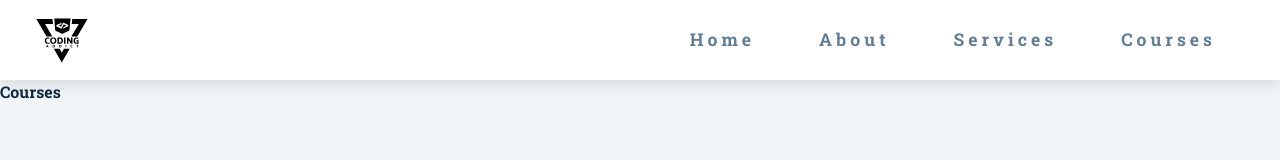
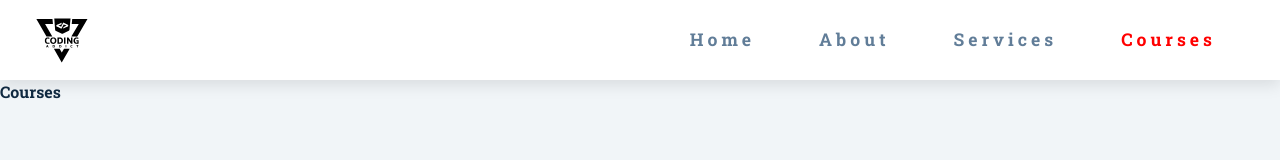
Before and after one commit to mengzhou44/demo-weather, a Next.js app: page /courses in a window 1280 px wide. Shown: the top 160 px of the page. Built offline with nearby package versions, Linux system fonts and the light colour scheme.

Commit message:
set selected

```diff
--- a/components/header.js
+++ b/components/header.js
@@ -1,26 +1,50 @@
 import styles from './header.module.css';
-import { useState } from 'react';
+import { useEffect, useState } from 'react';
 import Link from 'next/link';
+import { useRouter } from 'next/router';
 import { scrollToSection } from '../utils/scroll-to-section';
 import { useDevice } from '../hooks/use-device';
-import { useRouter } from 'next/router';
+
 const Header = () => {
   const [showLinks, setShowLinks] = useState(false);
+  const [selected, setSelected] = useState();
   const device = useDevice();
   const router = useRouter();
+
   const isHomePage = router.asPath !== '/courses';
 
+  useEffect(() => {
+    const { pathname, asPath } = router;
+
+    if (pathname === '/') {
+      if (asPath.endsWith('services')) {
+        setSelected('services');
+      } else if (asPath.endsWith('about')) {
+        setSelected('about');
+      } else {
+        setSelected('home');
+      }
+    } else if (pathname === '/courses') {
+      setSelected('courses');
+    }
+  }, []);
+
   function renderHomeLink(section) {
+    let linkClassName = '';
+    if (section === selected) {
+      linkClassName = styles['link-selected'];
+    }
     return (
       <li>
-        <Link
-          href={`/#${section}`}>
+        <Link href={`/#${section}`}>
           <a
             onClick={(e) => {
+              setSelected(section);
               if (isHomePage) {
                 scrollToSection(e, device);
               }
             }}
+            className={linkClassName}
           >
             {section}
           </a>
@@ -29,15 +53,38 @@ const Header = () => {
     );
   }
 
+  function renderPageLink(section) {
+    let linkClassName = '';
+    if (section === selected) {
+      linkClassName = styles['link-selected'];
+    }
+    return (
+      <li>
+        <Link href={`/${section}`}>
+          <a
+            onClick={() => {
+              setSelected(section);
+            }}
+            className={linkClassName}
+          >
+            courses
+          </a>
+        </Link>
+      </li>
+    );
+  }
+
   function renderLinks() {
     return (
-      <div id="links" className={styles.links} onClick={()=> setShowLinks(false)}>
+      <div
+        id="links"
+        className={styles.links}
+        onClick={() => setShowLinks(false)}
+      >
         {renderHomeLink('home')}
         {renderHomeLink('about')}
         {renderHomeLink('services')}
-        <li>
-          <Link href="/courses">courses</Link>
-        </li>
+        {renderPageLink('courses')}
       </div>
     );
   }
--- a/components/header.module.css
+++ b/components/header.module.css
@@ -1,5 +1,5 @@
 .nav {
-  height:  var(--nav-height);
+  height: var(--nav-height);
   position: fixed;
   top: 0;
   left: 0;
@@ -9,7 +9,7 @@
 }
 
 .expanded {
-   height:  var(--nav-height-expanded) !important;
+  height: var(--nav-height-expanded) !important;
 }
 
 .container {
@@ -41,6 +41,10 @@
   color: var(--clr-grey-1);
 }
 
+.link-selected {
+  color: red !important;
+}
+
 .logo {
   height: 50px;
 }
--- a/utils/scroll-to-section.js
+++ b/utils/scroll-to-section.js
@@ -8,11 +8,11 @@ export function scrollToSection(e, device) {
   let position = element.offsetTop - navHeight;
 
   if (device !== 'large') {
-    console.log('step1');
+
     const linksContainer = document.getElementById('links');
     const linksContainerHeight =
       linksContainer?.getBoundingClientRect()?.height ?? 0;
-    console.log(linksContainerHeight);
+
     position += linksContainerHeight + 110;
   }
 
```
Also changed, not shown: hooks/use-force-update.js (added, +7 -0 lines). Lines whose indentation alone changed are shown as unchanged.
